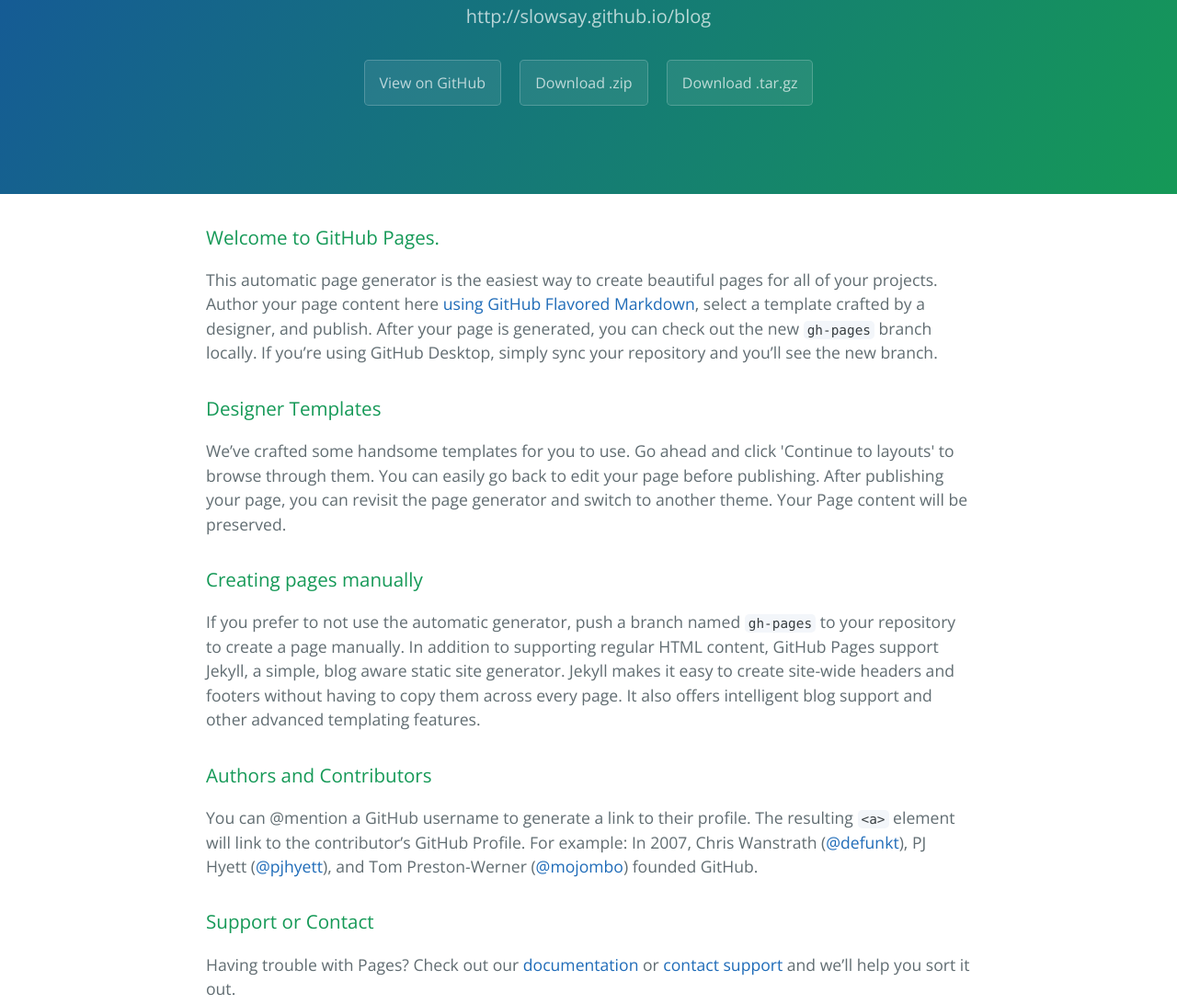
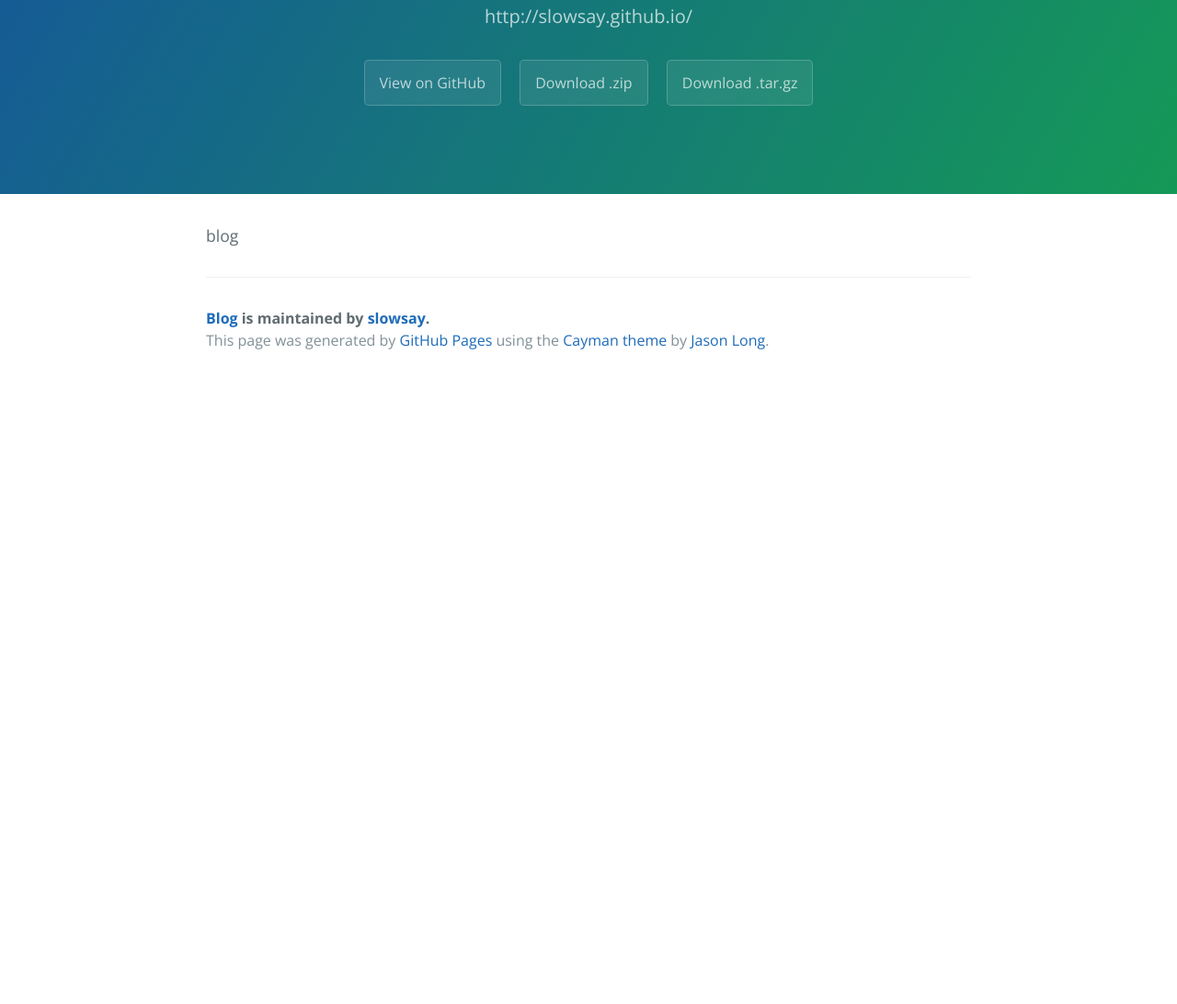
Before and after one commit to slowsay/blog, a plain HTML site: page index.html in a window 1280 px wide. Shown: the part 172-1264 px from the top of the page at 92% size. After the commit the page ends 800 px from the top, so only its background shows below. Drawn offline with nearby package versions, Linux system fonts and the light colour scheme.

```diff
--- a/index.html
+++ b/index.html
@@ -12,37 +12,14 @@
   <body>
     <section class="page-header">
       <h1 class="project-name">Blog</h1>
-      <h2 class="project-tagline">http://slowsay.github.io/blog</h2>
+      <h2 class="project-tagline">http://slowsay.github.io/</h2>
       <a href="https://github.com/slowsay/blog" class="btn">View on GitHub</a>
       <a href="https://github.com/slowsay/blog/zipball/master" class="btn">Download .zip</a>
       <a href="https://github.com/slowsay/blog/tarball/master" class="btn">Download .tar.gz</a>
     </section>
 
     <section class="main-content">
-      <h3>
-<a id="welcome-to-github-pages" class="anchor" href="#welcome-to-github-pages" aria-hidden="true"><span aria-hidden="true" class="octicon octicon-link"></span></a>Welcome to GitHub Pages.</h3>
-
-<p>This automatic page generator is the easiest way to create beautiful pages for all of your projects. Author your page content here <a href="https://guides.github.com/features/mastering-markdown/">using GitHub Flavored Markdown</a>, select a template crafted by a designer, and publish. After your page is generated, you can check out the new <code>gh-pages</code> branch locally. If you’re using GitHub Desktop, simply sync your repository and you’ll see the new branch.</p>
-
-<h3>
-<a id="designer-templates" class="anchor" href="#designer-templates" aria-hidden="true"><span aria-hidden="true" class="octicon octicon-link"></span></a>Designer Templates</h3>
-
-<p>We’ve crafted some handsome templates for you to use. Go ahead and click 'Continue to layouts' to browse through them. You can easily go back to edit your page before publishing. After publishing your page, you can revisit the page generator and switch to another theme. Your Page content will be preserved.</p>
-
-<h3>
-<a id="creating-pages-manually" class="anchor" href="#creating-pages-manually" aria-hidden="true"><span aria-hidden="true" class="octicon octicon-link"></span></a>Creating pages manually</h3>
-
-<p>If you prefer to not use the automatic generator, push a branch named <code>gh-pages</code> to your repository to create a page manually. In addition to supporting regular HTML content, GitHub Pages support Jekyll, a simple, blog aware static site generator. Jekyll makes it easy to create site-wide headers and footers without having to copy them across every page. It also offers intelligent blog support and other advanced templating features.</p>
-
-<h3>
-<a id="authors-and-contributors" class="anchor" href="#authors-and-contributors" aria-hidden="true"><span aria-hidden="true" class="octicon octicon-link"></span></a>Authors and Contributors</h3>
-
-<p>You can @mention a GitHub username to generate a link to their profile. The resulting <code>&lt;a&gt;</code> element will link to the contributor’s GitHub Profile. For example: In 2007, Chris Wanstrath (<a href="https://github.com/defunkt" class="user-mention">@defunkt</a>), PJ Hyett (<a href="https://github.com/pjhyett" class="user-mention">@pjhyett</a>), and Tom Preston-Werner (<a href="https://github.com/mojombo" class="user-mention">@mojombo</a>) founded GitHub.</p>
-
-<h3>
-<a id="support-or-contact" class="anchor" href="#support-or-contact" aria-hidden="true"><span aria-hidden="true" class="octicon octicon-link"></span></a>Support or Contact</h3>
-
-<p>Having trouble with Pages? Check out our <a href="https://help.github.com/pages">documentation</a> or <a href="https://github.com/contact">contact support</a> and we’ll help you sort it out.</p>
+      <p>blog</p>
 
       <footer class="site-footer">
         <span class="site-footer-owner"><a href="https://github.com/slowsay/blog">Blog</a> is maintained by <a href="https://github.com/slowsay">slowsay</a>.</span>
```
Also changed, not shown: params.json (+2 -2 lines).
